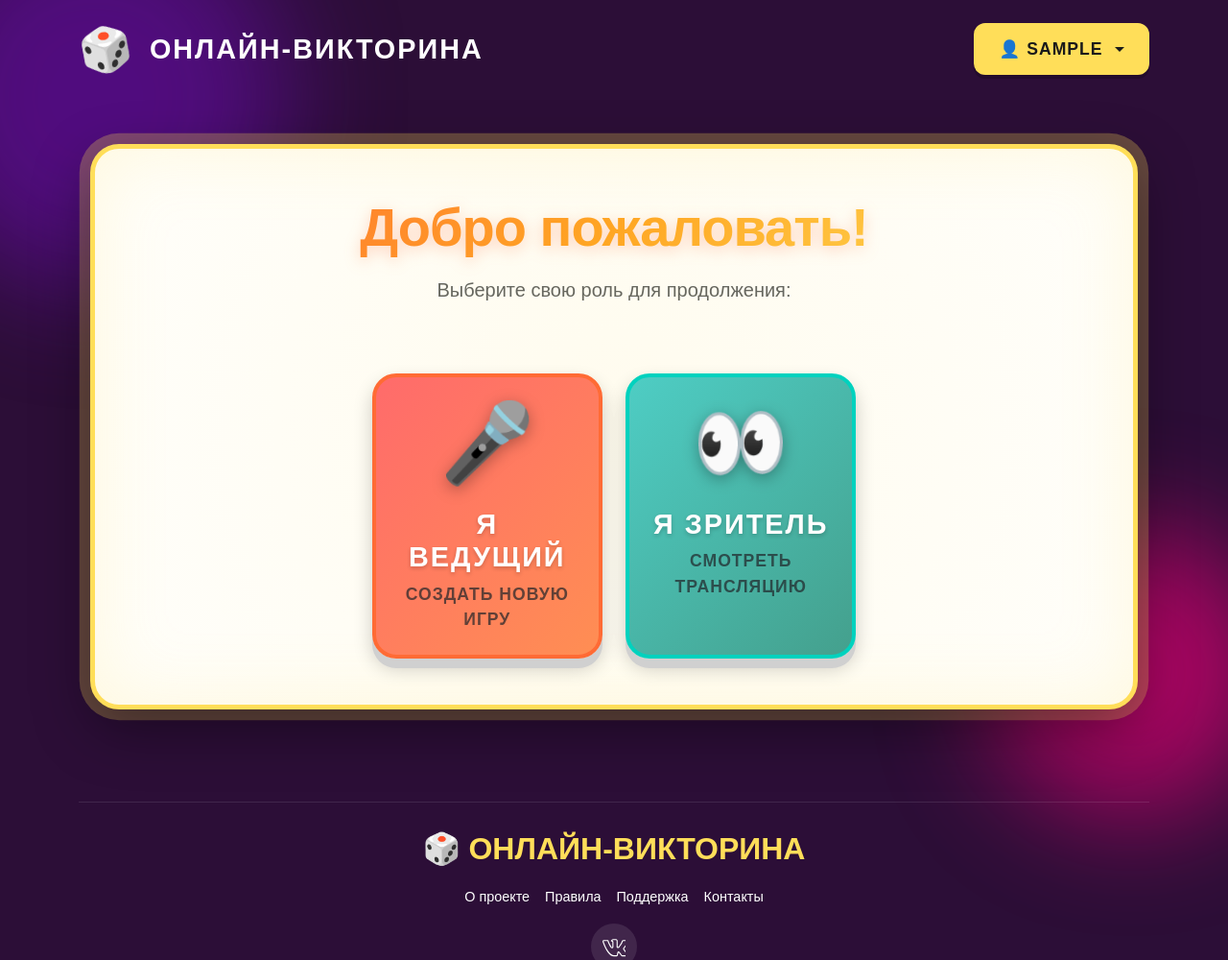
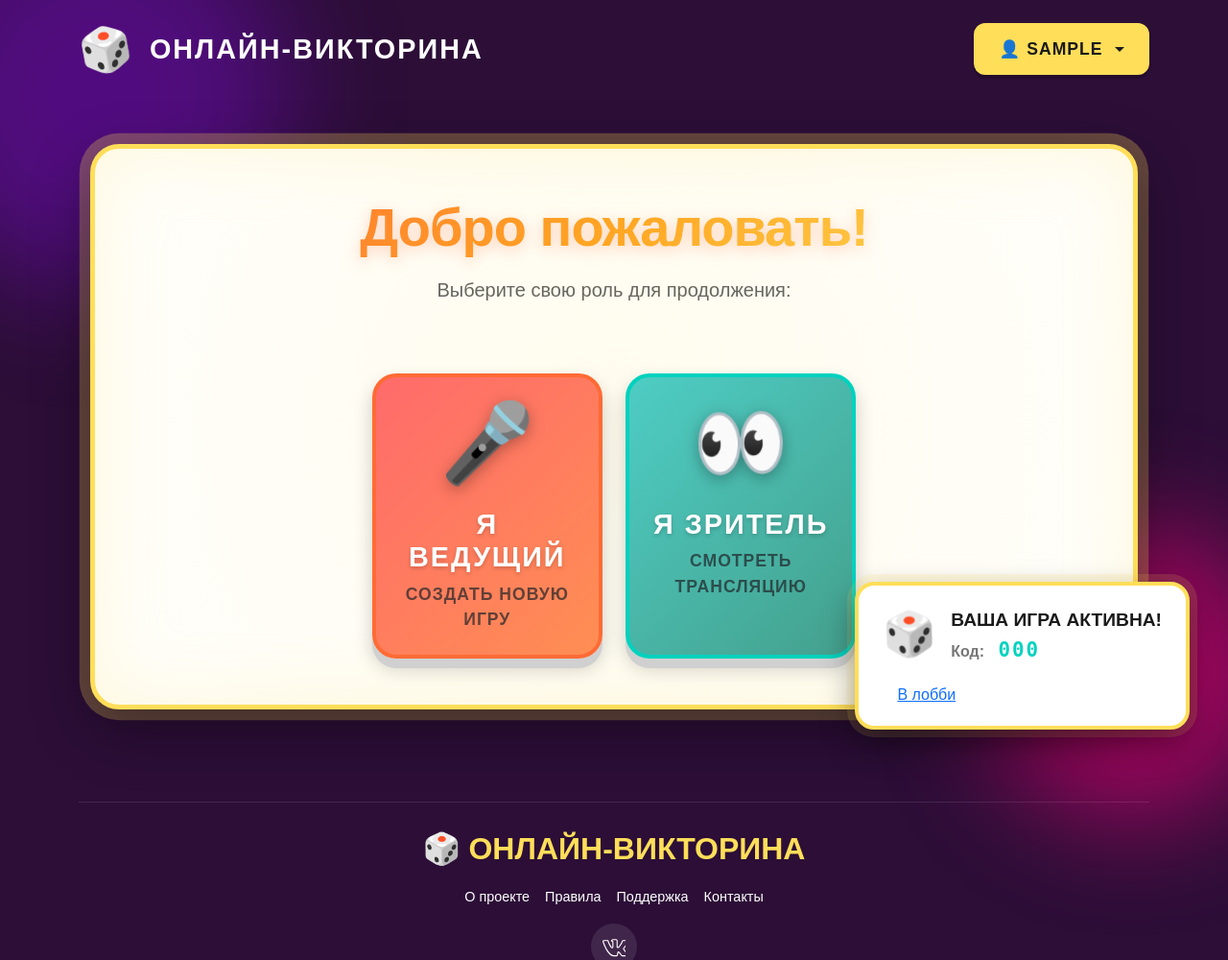
Before and after one commit to an-lime/graduation_project_online_quiz, a Django app: page / in a window 1280 px wide. Shown: the top 1000 px of the page at 96% size. Run offline with Django 5.2, Linux system fonts and the light colour scheme; a user stored in the database is signed in; tables that the repository leaves empty hold one stand-in row (values such as "Sample post"); parts of the project's set-up code (start-up, migrations or seed data) failed here and were passed over; some libraries are stand-ins or nearby versions.

Commit message:
Доработан функционал бота

```diff
--- a/main/views.py
+++ b/main/views.py
@@ -1,4 +1,14 @@
 from django.shortcuts import render
 
+from game_quiz.models import QuizGame
+
+
 def index(request):
-    return render(request, 'main/index.html')
+    active_game = None
+    if request.user.is_authenticated:
+        active_game = QuizGame.objects.filter(
+            owner=request.user,
+            status__in=['waiting', 'playing']
+        ).first()
+
+    return render(request, 'main/index.html', {'active_game': active_game})
--- a/static/css/game_quiz/lobby.css
+++ b/static/css/game_quiz/lobby.css
@@ -187,12 +187,12 @@
     font-family: 'Courier New', Courier, monospace;
     font-size: 28px; /* Сделали крупнее и массивнее в стиле Jackbox */
     font-weight: 900;
-    color: var(--accent-pink); /* Выделяем розовым цветом из твоего брендбука */
+    color: black; /* Выделяем розовым цветом из твоего брендбука */
     letter-spacing: 4px;
-    background: #000;
+    background: #ffffff;
     padding: 2px 12px;
     border-radius: 8px;
-    border: 2px solid var(--accent-pink);
+    border: 2px solid var(--secondary);
 }
 
 .code-hint {
--- a/static/css/main/index.css
+++ b/static/css/main/index.css
@@ -278,3 +278,88 @@
         inset 0 0 80px rgba(255, 222, 89, 0.2);
     }
 }
+
+/* =========================================
+   ПЛАВАЮЩАЯ ПАНЕЛЬ АКТИВНОЙ ИГРЫ
+   ========================================= */
+.active-game-panel {
+    position: fixed;
+    bottom: 40px;
+    right: 40px;
+    background: var(--card-bg);
+    border: 4px solid var(--primary);
+    border-radius: 20px;
+    padding: 20px 25px;
+    box-shadow: 0 15px 35px rgba(0, 0, 0, 0.4), 0 0 0 8px rgba(255, 222, 89, 0.15);
+    display: flex;
+    flex-direction: column;
+    gap: 15px;
+    z-index: 1000;
+    /* Анимация пружинистого появления снизу */
+    animation: slideUpBounce 0.6s cubic-bezier(0.175, 0.885, 0.32, 1.275) forwards;
+    max-width: 350px;
+}
+
+@keyframes slideUpBounce {
+    0% {
+        transform: translateY(150px);
+        opacity: 0;
+    }
+    100% {
+        transform: translateY(0);
+        opacity: 1;
+    }
+}
+
+.active-game-info {
+    display: flex;
+    align-items: center;
+    gap: 15px;
+}
+
+.active-game-icon {
+    font-size: 2.8rem;
+    animation: float 3s ease-in-out infinite;
+}
+
+.active-game-title {
+    margin: 0;
+    font-size: 1.2rem;
+    font-weight: 900;
+    color: var(--text-dark);
+    text-transform: uppercase;
+    line-height: 1.2;
+}
+
+.active-game-code {
+    margin: 5px 0 0 0;
+    font-size: 1rem;
+    font-weight: 600;
+    color: var(--text-gray);
+}
+
+.active-game-code strong {
+    color: var(--secondary);
+    font-family: monospace;
+    font-size: 1.3rem;
+    background: white;
+    padding: 2px 10px;
+    border-radius: 8px;
+    letter-spacing: 2px;
+}
+
+.active-game-actions .btn-jackbox {
+    padding: 12px 15px;
+    font-size: 1rem;
+    text-align: center;
+}
+
+/* Адаптив для мобильных устройств: панель растягивается на весь низ экрана */
+@media (max-width: 768px) {
+    .active-game-panel {
+        bottom: 20px;
+        right: 20px;
+        left: 20px;
+        max-width: none;
+    }
+}
--- a/templates/game_quiz/lobby.html
+++ b/templates/game_quiz/lobby.html
@@ -18,7 +18,7 @@
                         <span class="header-icon">🎮</span>
                         <h2 class="lobby-title">Лобби игры</h2>
                     </div>
-                    <a href="{% url 'game_quiz:create_game' %}" class="btn btn-exit" title="Выйти из лобби">
+                    <a href="{% url 'main:index' %}" class="btn btn-exit" title="Выйти из лобби">
                         ✕
                     </a>
                 </div>
--- a/templates/main/index.html
+++ b/templates/main/index.html
@@ -50,6 +50,28 @@
 
             </section>
         </div>
+
+        {% if active_game %}
+            <div class="active-game-panel">
+                <div class="active-game-info">
+                    <span class="active-game-icon">🎲</span>
+                    <div>
+                        <h4 class="active-game-title">Ваша игра активна!</h4>
+                        <p class="active-game-code">Код: <strong>{{ active_game.game_code }}</strong></p>
+                    </div>
+                </div>
+                <div class="active-game-actions">
+                    {% if active_game.status == 'waiting' %}
+                        <a href="{% url 'game_quiz:lobby' active_game.game_code %}"
+                           class="btn-jackbox btn-primary w-100">В лобби</a>
+                    {% else %}
+                        <a href="{% url 'game_quiz:game_view' active_game.game_code %}"
+                           class="btn-jackbox btn-secondary w-100">К трансляции</a>
+                    {% endif %}
+                </div>
+            </div>
+        {% endif %}
+
     </main>
 {% endblock %}
 
--- a/vk_bot/config_data/config.py
+++ b/vk_bot/config_data/config.py
@@ -11,11 +11,6 @@ class VkBot:
 @dataclass
 class RedisConfig:
     url: str
-
-
-@dataclass
-class DataBase:
-    pass
 
 
 @dataclass
```
Also changed, not shown: game_quiz/views.py (+28 -12 lines), templates/game_quiz/game_view.html (+3 -4 lines), vk_bot/handlers/callback_handlers/main_callback_handler.py (+22 -9 lines), vk_bot/handlers/main_handler.py (+7 -1 lines), vk_bot/utils/db.py (+20 -5 lines), vk_bot/utils/support_functions.py (+0 -10 lines).
